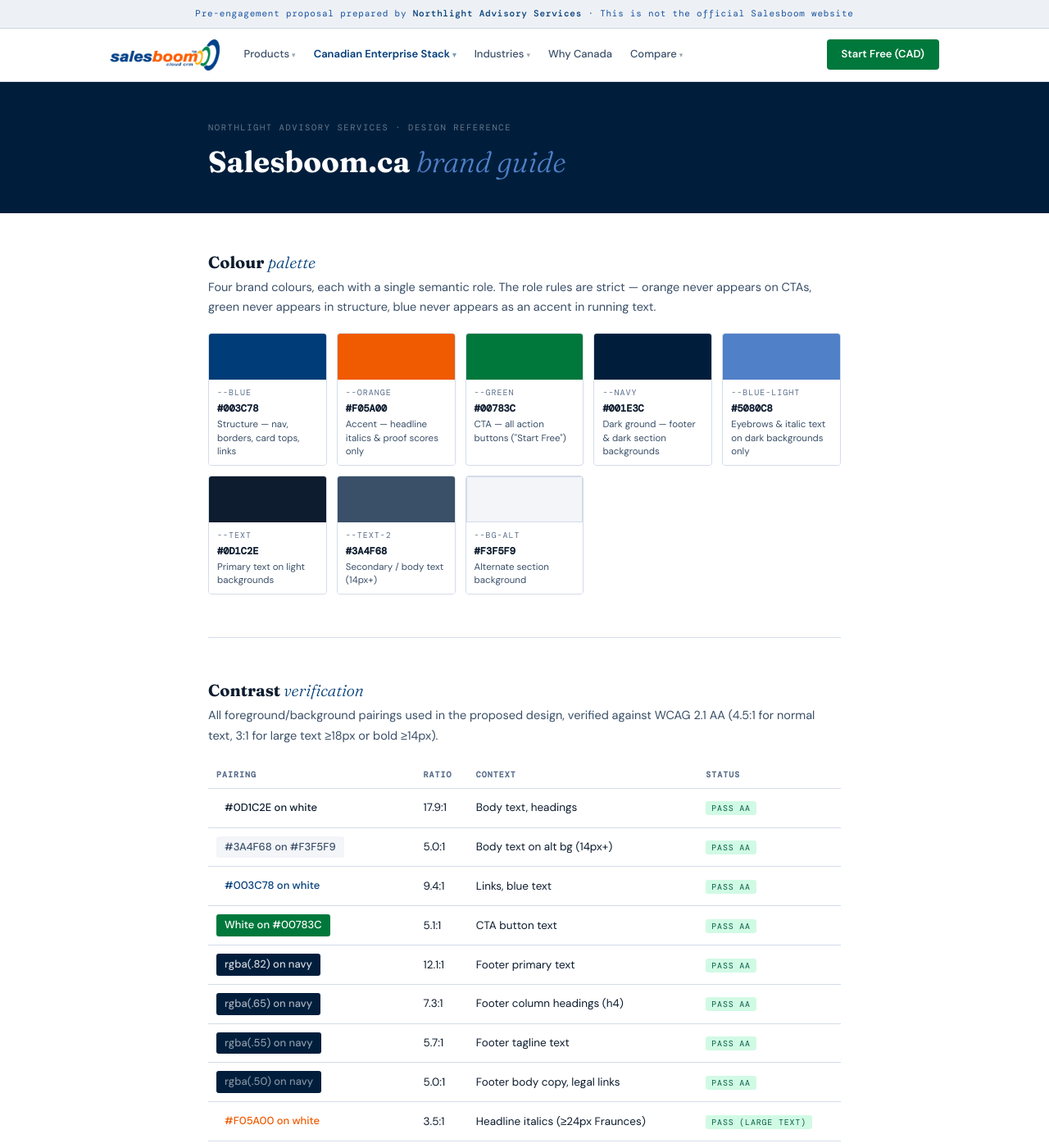
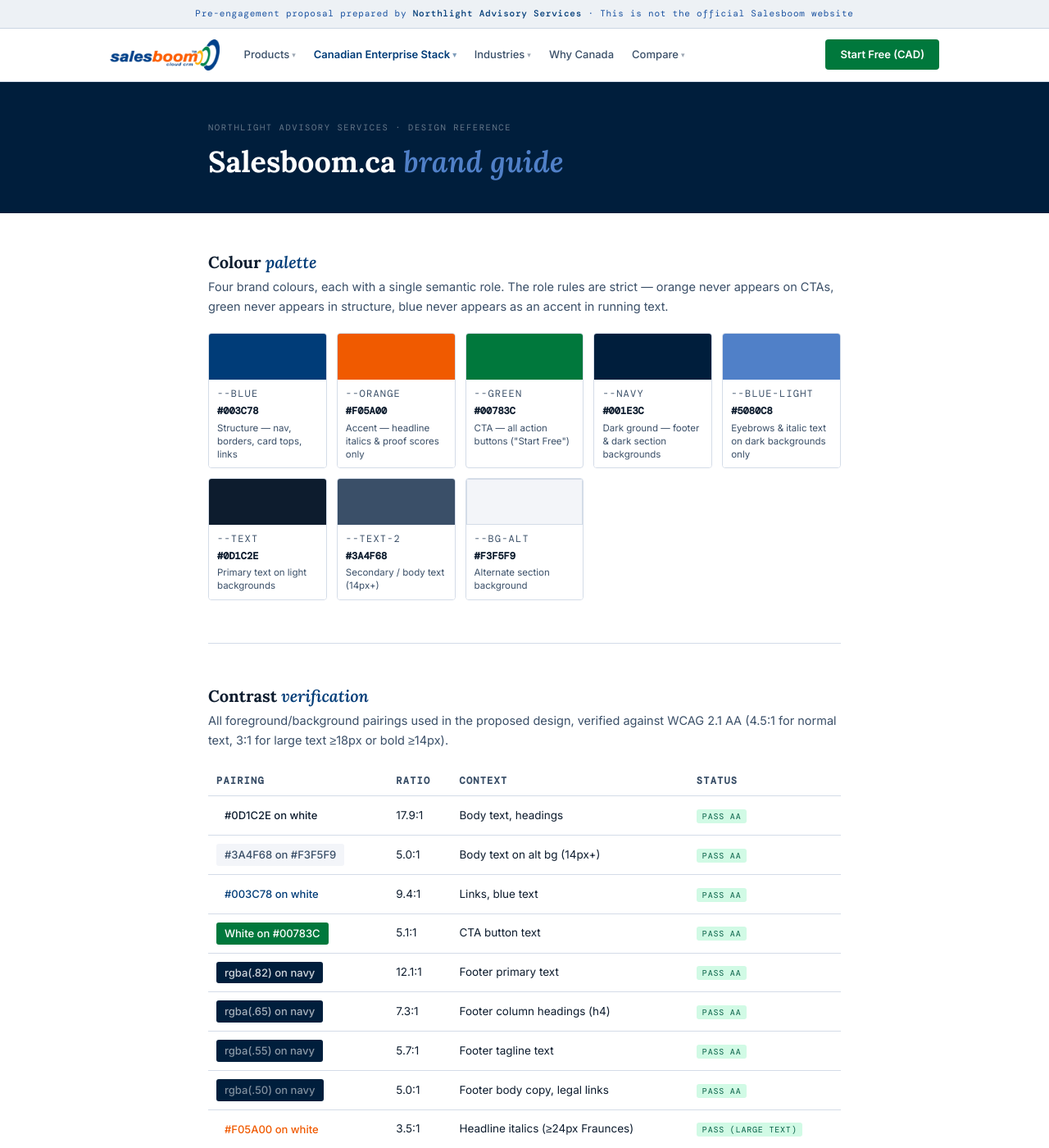
Before and after one commit to elizabethlemoine33-commits/salesboom-ca, a Jekyll site: the page built from brand-guide.html, in a window 1280 px wide and 1400 px high. Shown: the whole window at 82% size. Built offline with Jekyll 4.4.1, drawn with Linux system fonts in a browser that asks for light colours; some of the changed text lies outside the part shown.

Commit message:
Fonts, accessibility, GEO punch list, social icons, compliance text
- Switch fonts site-wide: Fraunces/DM Sans → Lora/Inter (default.html, index.html, geo-after.html, brand-guide.html)
- Social footer: replace text boxes with inline SVG icons (LinkedIn, YouTube, X)
- Footer compliance text: font-size 9.5px → 12px, opacity .32 → .55 (contrast ~5:1, WCAG AA pass)
- Brand guide: all labels/table headers bumped to 12px minimum; "Fails AA" row removed and replaced with warning callout
- GEO punch list items 2+3 complete: SoftwareApplication @graph schema added to index.html front matter; definition paragraph added to hero
- geo-after.html: score updated 84 → 87, punch list reflects completed items, delta shows 89+ after OG image

Co-Authored-By: Claude Sonnet 4.6 <noreply@anthropic.com>

```diff
--- a/_layouts/default.html
+++ b/_layouts/default.html
@@ -23,7 +23,7 @@
 
   <link rel="preconnect" href="https://fonts.googleapis.com">
   <link rel="preconnect" href="https://fonts.gstatic.com" crossorigin>
-  <link href="https://fonts.googleapis.com/css2?family=Fraunces:ital,opsz,wght@0,9..144,300;0,9..144,600;0,9..144,700;1,9..144,300;1,9..144,600&family=DM+Sans:wght@400;500;600&family=DM+Mono:wght@400;500&display=swap" rel="stylesheet">
+  <link href="https://fonts.googleapis.com/css2?family=Lora:ital,wght@0,600;0,700;1,400;1,600&family=Inter:wght@400;500;600&family=DM+Mono:wght@400;500&display=swap" rel="stylesheet">
 
   <style>
   /*
@@ -65,7 +65,7 @@
 
   *, *::before, *::after { box-sizing: border-box; margin: 0; padding: 0; }
   html { font-size: 16px; scroll-behavior: smooth; }
-  body { font-family: 'DM Sans', Helvetica, sans-serif; background: var(--bg); color: var(--text); line-height: 1.6; }
+  body { font-family: 'Inter', Helvetica, sans-serif; background: var(--bg); color: var(--text); line-height: 1.6; }
   a { color: var(--blue); text-decoration: none; }
   a:hover { text-decoration: underline; }
   img { max-width: 100%; display: block; }
@@ -90,12 +90,12 @@
   /* Buttons */
   .btn-green {
     display: inline-block; background: var(--green); color: #fff !important;
-    font-weight: 600; font-size: 14.5px; padding: 12px 26px;
+    font-family: 'Inter', sans-serif; font-weight: 600; font-size: 14.5px; padding: 12px 26px;
     border-radius: 4px; transition: background .16s; white-space: nowrap; text-decoration: none !important;
   }
   .btn-green:hover { background: var(--green-hover); }
   .btn-outline-blue {
-    display: inline-block; color: var(--blue) !important; font-size: 14px; font-weight: 600;
+    display: inline-block; color: var(--blue) !important; font-family: 'Inter', sans-serif; font-size: 14px; font-weight: 600;
     padding: 11px 22px; border: 1.5px solid var(--blue); border-radius: 4px;
     transition: all .16s; white-space: nowrap; text-decoration: none !important;
   }
@@ -158,7 +158,7 @@
   .dropdown a:hover, .dd-col a:hover { background: rgba(0,60,120,.05); color: var(--blue); }
 
   .header-cta {
-    flex-shrink: 0; font-size: 13px; font-weight: 600;
+    flex-shrink: 0; font-family: 'Inter', sans-serif; font-size: 13px; font-weight: 600;
     background: var(--green); color: #fff !important;
     padding: 8px 18px; border-radius: 4px; text-decoration: none !important;
     transition: background .14s; white-space: nowrap;
@@ -174,13 +174,14 @@
   .f-logo-img { height: 32px; width: auto; margin-bottom: 12px; filter: brightness(0) invert(1); opacity: .85; }
   .f-tagline { font-family: 'DM Mono', monospace; font-size: 11px; letter-spacing: .09em; text-transform: uppercase; color: rgba(255,255,255,.55); margin-bottom: 12px; }
   .f-desc  { font-size: 12.5px; color: rgba(255,255,255,.68); line-height: 1.6; margin-bottom: 16px; }
-  .f-socials { display: flex; gap: 7px; }
+  .f-socials { display: flex; gap: 8px; }
   .f-social {
-    font-family: 'DM Mono', monospace; font-size: 11px; letter-spacing: .07em; text-transform: uppercase;
-    padding: 5px 10px; border: 1px solid rgba(255,255,255,.22); border-radius: 3px;
+    width: 34px; height: 34px; border: 1px solid rgba(255,255,255,.22); border-radius: 4px;
     color: rgba(255,255,255,.72); transition: all .14s; text-decoration: none !important;
+    display: flex; align-items: center; justify-content: center;
   }
-  .f-social:hover { color: #fff; border-color: rgba(255,255,255,.50); }
+  .f-social:hover { color: #fff; border-color: rgba(255,255,255,.55); background: rgba(255,255,255,.06); }
+  .f-social svg { width: 16px; height: 16px; fill: currentColor; }
   .f-col h4 {
     font-family: 'DM Mono', monospace; font-size: 11px; font-weight: 600; letter-spacing: .1em;
     text-transform: uppercase; color: rgba(255,255,255,.65); margin-bottom: 14px;
@@ -194,13 +195,13 @@
     align-items: center; justify-content: space-between;
   }
   .f-legal-links { display: flex; gap: 16px; flex-wrap: wrap; }
-  .f-legal-links a { font-size: 11px; color: rgba(255,255,255,.55); transition: color .14s; }
+  .f-legal-links a { font-size: 12px; color: rgba(255,255,255,.60); transition: color .14s; }
   .f-legal-links a:hover { color: rgba(255,255,255,.88); }
-  .f-copy { font-size: 11px; color: rgba(255,255,255,.50); }
+  .f-copy { font-size: 12px; color: rgba(255,255,255,.55); }
   .f-compliance {
-    font-family: 'DM Mono', monospace; font-size: 9.5px; color: rgba(255,255,255,.32);
+    font-family: 'DM Mono', monospace; font-size: 12px; color: rgba(255,255,255,.55);
     letter-spacing: .04em; width: 100%; padding-top: 10px;
-    border-top: 1px solid rgba(255,255,255,.06); margin-top: 4px;
+    border-top: 1px solid rgba(255,255,255,.12); margin-top: 4px;
   }
 
   /* Responsive */
@@ -307,9 +308,15 @@
       <div class="f-tagline">Canada's CRM since 2003</div>
       <p class="f-desc">Halifax, Nova Scotia. Canada's first Cloud CRM vendor. 23 years of enterprise software, built and hosted on Canadian soil.</p>
       <div class="f-socials">
-        <a href="#" class="f-social">LinkedIn</a>
-        <a href="#" class="f-social">YouTube</a>
-        <a href="#" class="f-social">X / Twitter</a>
+        <a href="#" class="f-social" aria-label="Salesboom on LinkedIn">
+          <svg viewBox="0 0 24 24" aria-hidden="true"><path d="M20.447 20.452h-3.554v-5.569c0-1.328-.027-3.037-1.852-3.037-1.853 0-2.136 1.445-2.136 2.939v5.667H9.351V9h3.414v1.561h.046c.477-.9 1.637-1.85 3.37-1.85 3.601 0 4.267 2.37 4.267 5.455v6.286zM5.337 7.433a2.062 2.062 0 01-2.063-2.065 2.064 2.064 0 112.063 2.065zm1.782 13.019H3.555V9h3.564v11.452zM22.225 0H1.771C.792 0 0 .774 0 1.729v20.542C0 23.227.792 24 1.771 24h20.451C23.2 24 24 23.227 24 22.271V1.729C24 .774 23.2 0 22.222 0h.003z"/></svg>
+        </a>
+        <a href="#" class="f-social" aria-label="Salesboom on YouTube">
+          <svg viewBox="0 0 24 24" aria-hidden="true"><path d="M23.498 6.186a3.016 3.016 0 00-2.122-2.136C19.505 3.545 12 3.545 12 3.545s-7.505 0-9.377.505A3.017 3.017 0 00.502 6.186C0 8.07 0 12 0 12s0 3.93.502 5.814a3.016 3.016 0 002.122 2.136c1.871.505 9.376.505 9.376.505s7.505 0 9.377-.505a3.015 3.015 0 002.122-2.136C24 15.93 24 12 24 12s0-3.93-.502-5.814zM9.545 15.568V8.432L15.818 12l-6.273 3.568z"/></svg>
+        </a>
+        <a href="#" class="f-social" aria-label="Salesboom on X / Twitter">
+          <svg viewBox="0 0 24 24" aria-hidden="true"><path d="M18.244 2.25h3.308l-7.227 8.26 8.502 11.24H16.17l-5.214-6.817L4.99 21.75H1.68l7.73-8.835L1.254 2.25H8.08l4.713 6.231zm-1.161 17.52h1.833L7.084 4.126H5.117z"/></svg>
+        </a>
       </div>
     </div>
     <div class="f-col">
--- a/brand-guide.html
+++ b/brand-guide.html
@@ -10,14 +10,14 @@ permalink: /brand-guide/
 .bg-hero { background: var(--navy); padding: 48px 0 40px; }
 .bg-hero .container { max-width: 820px; }
 .bg-eyebrow { font-family: 'DM Mono', monospace; font-size: 10.5px; letter-spacing: .15em; text-transform: uppercase; color: rgba(255,255,255,.40); margin-bottom: 12px; }
-.bg-hero h1 { font-family: 'Fraunces', serif; font-size: clamp(24px, 3.5vw, 36px); font-weight: 700; color: #fff; line-height: 1.2; text-wrap: balance; }
-.bg-hero h1 em { font-style: italic; font-weight: 300; color: #5080C8; }
+.bg-hero h1 { font-family: 'Lora', serif; font-size: clamp(24px, 3.5vw, 36px); font-weight: 700; color: #fff; line-height: 1.2; text-wrap: balance; }
+.bg-hero h1 em { font-style: italic; font-weight: 600; color: #5080C8; }
 
 .bg-body { max-width: 820px; margin: 0 auto; padding: 48px 24px 72px; }
 
 .bg-section { margin-bottom: 52px; }
-.bg-section h2 { font-family: 'Fraunces', serif; font-size: 20px; font-weight: 700; color: var(--text); margin-bottom: 6px; line-height: 1.2; }
-.bg-section h2 em { font-style: italic; font-weight: 300; color: var(--blue); }
+.bg-section h2 { font-family: 'Lora', serif; font-size: 20px; font-weight: 700; color: var(--text); margin-bottom: 6px; line-height: 1.2; }
+.bg-section h2 em { font-style: italic; font-weight: 600; color: var(--blue); }
 .bg-section > p { font-size: 14.5px; color: var(--text-2); line-height: 1.68; margin-bottom: 20px; }
 .section-rule { border: none; border-top: 1px solid var(--border); margin: 52px 0 0; }
 
@@ -26,13 +26,13 @@ permalink: /brand-guide/
 .swatch { border-radius: 4px; overflow: hidden; border: 1px solid var(--border); }
 .swatch-chip { height: 56px; }
 .swatch-info { padding: 8px 10px; background: var(--card); }
-.swatch-name { font-family: 'DM Mono', monospace; font-size: 10px; letter-spacing: .1em; text-transform: uppercase; color: var(--muted); margin-bottom: 2px; }
+.swatch-name { font-family: 'DM Mono', monospace; font-size: 12px; letter-spacing: .1em; text-transform: uppercase; color: var(--text-2); margin-bottom: 2px; }
 .swatch-hex  { font-family: 'DM Mono', monospace; font-size: 12px; font-weight: 600; color: var(--text); margin-bottom: 2px; }
 .swatch-role { font-size: 11.5px; color: var(--text-2); line-height: 1.4; }
 
 /* ─── Contrast table ─────────────────────────────────────── */
 .contrast-table { width: 100%; border-collapse: collapse; font-size: 13.5px; margin-top: 16px; }
-.contrast-table th { text-align: left; padding: 8px 10px; font-family: 'DM Mono', monospace; font-size: 10px; letter-spacing: .1em; text-transform: uppercase; color: var(--muted); border-bottom: 1px solid var(--border); }
+.contrast-table th { text-align: left; padding: 8px 10px; font-family: 'DM Mono', monospace; font-size: 12px; letter-spacing: .1em; text-transform: uppercase; color: var(--text-2); border-bottom: 1px solid var(--border); }
 .contrast-table td { padding: 10px 10px; vertical-align: middle; border-bottom: 1px solid var(--border); }
 .contrast-table tr:last-child td { border-bottom: none; }
 .ct-sample { display: inline-block; padding: 3px 10px; border-radius: 3px; font-size: 13px; font-weight: 500; }
@@ -51,25 +51,25 @@ permalink: /brand-guide/
 .type-row:last-child { border-bottom: none; }
 .type-specimen { color: var(--text); }
 .type-meta { display: flex; flex-direction: column; align-items: flex-end; gap: 2px; flex-shrink: 0; }
-.type-label { font-family: 'DM Mono', monospace; font-size: 9.5px; letter-spacing: .1em; text-transform: uppercase; color: var(--muted); white-space: nowrap; }
+.type-label { font-family: 'DM Mono', monospace; font-size: 12px; letter-spacing: .08em; text-transform: uppercase; color: var(--text-2); white-space: nowrap; }
 .type-badge { align-self: flex-end; }
 
 /* ─── Component specimens ─────────────────────────────────────── */
 .component-grid { display: flex; flex-direction: column; gap: 16px; margin-top: 16px; }
 .component-row { background: var(--card); border: 1px solid var(--border); border-radius: 4px; padding: 20px 24px; }
-.component-label { font-family: 'DM Mono', monospace; font-size: 9.5px; letter-spacing: .12em; text-transform: uppercase; color: var(--muted); margin-bottom: 14px; }
+.component-label { font-family: 'DM Mono', monospace; font-size: 12px; letter-spacing: .1em; text-transform: uppercase; color: var(--text-2); margin-bottom: 14px; }
 
 /* live button examples */
-.btn-primary { background: #00783C; color: #fff; padding: 10px 20px; border-radius: 3px; border: none; font-family: 'DM Sans', sans-serif; font-size: 14px; font-weight: 600; cursor: default; letter-spacing: .01em; }
-.btn-outline  { background: transparent; color: #003C78; border: 1.5px solid #003C78; padding: 10px 20px; border-radius: 3px; font-family: 'DM Sans', sans-serif; font-size: 14px; font-weight: 600; cursor: default; letter-spacing: .01em; display: inline-block; }
-.btn-ghost    { background: transparent; color: rgba(255,255,255,.82); border: 1.5px solid rgba(255,255,255,.30); padding: 10px 20px; border-radius: 3px; font-family: 'DM Sans', sans-serif; font-size: 14px; font-weight: 600; cursor: default; letter-spacing: .01em; display: inline-block; }
+.btn-primary { background: #00783C; color: #fff; padding: 10px 20px; border-radius: 3px; border: none; font-family: 'Inter', sans-serif; font-size: 14px; font-weight: 600; cursor: default; letter-spacing: .01em; }
+.btn-outline  { background: transparent; color: #003C78; border: 1.5px solid #003C78; padding: 10px 20px; border-radius: 3px; font-family: 'Inter', sans-serif; font-size: 14px; font-weight: 600; cursor: default; letter-spacing: .01em; display: inline-block; }
+.btn-ghost    { background: transparent; color: rgba(255,255,255,.82); border: 1.5px solid rgba(255,255,255,.30); padding: 10px 20px; border-radius: 3px; font-family: 'Inter', sans-serif; font-size: 14px; font-weight: 600; cursor: default; letter-spacing: .01em; display: inline-block; }
 .btn-row { display: flex; flex-wrap: wrap; gap: 10px; align-items: center; }
 .btn-row-dark { display: flex; flex-wrap: wrap; gap: 10px; align-items: center; background: #001E3C; padding: 16px; border-radius: 3px; margin-top: 10px; }
 
 /* card accent */
 .demo-card { border: 1px solid #D4DCE8; border-top: 3px solid #003C78; border-radius: 4px; padding: 18px 20px; max-width: 280px; background: #fff; }
-.demo-card-tag { font-family: 'DM Mono', monospace; font-size: 10px; letter-spacing: .1em; text-transform: uppercase; color: #5A6E8A; margin-bottom: 8px; }
-.demo-card-title { font-family: 'Fraunces', serif; font-size: 16px; font-weight: 600; color: #0D1C2E; margin-bottom: 6px; line-height: 1.3; }
+.demo-card-tag { font-family: 'DM Mono', monospace; font-size: 12px; letter-spacing: .1em; text-transform: uppercase; color: #3A4F68; margin-bottom: 8px; }
+.demo-card-title { font-family: 'Lora', serif; font-size: 16px; font-weight: 600; color: #0D1C2E; margin-bottom: 6px; line-height: 1.3; }
 .demo-card-body { font-size: 13px; color: #3A4F68; line-height: 1.5; }
 
 /* pill labels */
@@ -81,7 +81,7 @@ permalink: /brand-guide/
 
 /* ─── .com vs .ca comparison ─────────────────────────────────── */
 .compare { width: 100%; border-collapse: collapse; font-size: 13.5px; margin-top: 16px; }
-.compare thead th { text-align: left; padding: 10px 14px; background: var(--bg-alt); font-family: 'DM Mono', monospace; font-size: 10px; letter-spacing: .1em; text-transform: uppercase; color: var(--muted); border-bottom: 2px solid var(--border); }
+.compare thead th { text-align: left; padding: 10px 14px; background: var(--bg-alt); font-family: 'DM Mono', monospace; font-size: 12px; letter-spacing: .1em; text-transform: uppercase; color: var(--text-2); border-bottom: 2px solid var(--border); }
 .compare thead th:first-child { width: 24%; }
 .compare tbody td { padding: 11px 14px; vertical-align: top; border-bottom: 1px solid var(--border); line-height: 1.55; color: var(--text-2); }
 .compare tbody td:first-child { font-weight: 600; color: var(--text); font-size: 13px; }
@@ -250,15 +250,9 @@ permalink: /brand-guide/
           <td>Headline italics (≥24px Fraunces)</td>
           <td><span class="badge-pass">Pass (large text)</span></td>
         </tr>
-        <tr>
-          <td><span class="ct-sample" style="background:#F3F5F9;color:#5A6E8A;">#5A6E8A on #F3F5F9 (13px)</span></td>
-          <td>3.6:1</td>
-          <td>Small muted labels — <strong>avoid at 13px</strong></td>
-          <td><span class="badge-fail">Fails AA (normal)</span></td>
-        </tr>
       </tbody>
     </table>
-    <p style="margin-top:12px;font-size:13px;"><strong>Rule:</strong> Never use <code style="font-size:12px;">--muted (#5A6E8A)</code> for text below 18px on <code style="font-size:12px;">--bg-alt</code>. Use <code style="font-size:12px;">--text-2</code> instead.</p>
+    <p style="margin-top:12px;font-size:13px;background:rgba(217,119,6,.08);border:1px solid rgba(217,119,6,.25);border-left:3px solid #D97706;padding:10px 14px;border-radius:0 4px 4px 0;"><strong>Do not use:</strong> <code style="font-size:12px;">--muted (#5A6E8A)</code> for body text on <code style="font-size:12px;">--bg-alt (#F3F5F9)</code>. The contrast is 3.6:1 — fails WCAG AA for normal text. Use <code style="font-size:12px;">--text-2 (#3A4F68)</code> instead, which passes at 5.0:1.</p>
   </div>
 
   <hr class="section-rule">
@@ -269,39 +263,39 @@ permalink: /brand-guide/
     <p>Three typefaces with strict role assignments. Every size in the scale passes WCAG 2.1 AA on both white and <code style="font-size:12px;">#F3F5F9</code> backgrounds.</p>
     <div class="type-stack">
       <div class="type-row">
-        <div class="type-specimen" style="font-family:'Fraunces',serif;font-size:40px;font-weight:700;line-height:1.1;color:#0D1C2E;">Hero headline</div>
-        <div class="type-meta"><span class="type-label">Fraunces 700 · 40px · h1</span><span class="type-badge badge-pass">Pass AA</span></div>
+        <div class="type-specimen" style="font-family:'Lora',serif;font-size:40px;font-weight:700;line-height:1.1;color:#0D1C2E;">Hero headline</div>
+        <div class="type-meta"><span class="type-label">Lora 700 · 40px · h1</span><span class="type-badge badge-pass">Pass AA</span></div>
       </div>
       <div class="type-row">
-        <div class="type-specimen" style="font-family:'Fraunces',serif;font-size:40px;font-weight:300;font-style:italic;line-height:1.1;color:#F05A00;">italic accent</div>
-        <div class="type-meta"><span class="type-label">Fraunces 300i · 40px · orange</span><span class="type-badge badge-pass">Pass (large)</span></div>
+        <div class="type-specimen" style="font-family:'Lora',serif;font-size:40px;font-weight:600;font-style:italic;line-height:1.1;color:#F05A00;">italic accent</div>
+        <div class="type-meta"><span class="type-label">Lora 600i · 40px · orange</span><span class="type-badge badge-pass">Pass (large)</span></div>
       </div>
       <div class="type-row">
-        <div class="type-specimen" style="font-family:'Fraunces',serif;font-size:28px;font-weight:700;color:#0D1C2E;">Section heading</div>
-        <div class="type-meta"><span class="type-label">Fraunces 700 · 28px · h2</span><span class="type-badge badge-pass">Pass AA</span></div>
+        <div class="type-specimen" style="font-family:'Lora',serif;font-size:28px;font-weight:700;color:#0D1C2E;">Section heading</div>
+        <div class="type-meta"><span class="type-label">Lora 700 · 28px · h2</span><span class="type-badge badge-pass">Pass AA</span></div>
       </div>
       <div class="type-row">
-        <div class="type-specimen" style="font-family:'Fraunces',serif;font-size:20px;font-weight:600;color:#0D1C2E;">Card heading / sub-section</div>
-        <div class="type-meta"><span class="type-label">Fraunces 600 · 20px · h3</span><span class="type-badge badge-pass">Pass AA</span></div>
+        <div class="type-specimen" style="font-family:'Lora',serif;font-size:20px;font-weight:600;color:#0D1C2E;">Card heading / sub-section</div>
+        <div class="type-meta"><span class="type-label">Lora 600 · 20px · h3</span><span class="type-badge badge-pass">Pass AA</span></div>
       </div>
       <div class="type-row">
-        <div class="type-specimen" style="font-family:'DM Sans',sans-serif;font-size:16px;color:#3A4F68;line-height:1.7;">Body copy — DM Sans, comfortable line length, readable at screen distance. Data sovereignty and CRM compliance for Canadian enterprise.</div>
-        <div class="type-meta"><span class="type-label">DM Sans 400 · 16px · body</span><span class="type-badge badge-pass">Pass AA</span></div>
+        <div class="type-specimen" style="font-family:'Inter',sans-serif;font-size:16px;color:#3A4F68;line-height:1.7;">Body copy — Inter, comfortable line length, readable at screen distance. Data sovereignty and CRM compliance for Canadian enterprise.</div>
+        <div class="type-meta"><span class="type-label">Inter 400 · 16px · body</span><span class="type-badge badge-pass">Pass AA</span></div>
       </div>
       <div class="type-row">
-        <div class="type-specimen" style="font-family:'DM Sans',sans-serif;font-size:14px;color:#3A4F68;line-height:1.65;">Secondary body / card copy — slightly smaller but still passes at this weight and colour.</div>
-        <div class="type-meta"><span class="type-label">DM Sans 400 · 14px · card body</span><span class="type-badge badge-pass">Pass AA</span></div>
+        <div class="type-specimen" style="font-family:'Inter',sans-serif;font-size:14px;color:#3A4F68;line-height:1.65;">Secondary body / card copy — slightly smaller but still passes at this weight and colour.</div>
+        <div class="type-meta"><span class="type-label">Inter 400 · 14px · card body</span><span class="type-badge badge-pass">Pass AA</span></div>
       </div>
       <div class="type-row">
-        <div class="type-specimen" style="font-family:'DM Mono',monospace;font-size:11px;letter-spacing:.14em;text-transform:uppercase;color:#5A6E8A;font-weight:500;">SECTION EYEBROW · DM MONO</div>
-        <div class="type-meta"><span class="type-label">DM Mono 500 · 11px · label</span><span class="type-badge badge-warn">Min size — use 11px+</span></div>
+        <div class="type-specimen" style="font-family:'DM Mono',monospace;font-size:12px;letter-spacing:.14em;text-transform:uppercase;color:#3A4F68;font-weight:500;">SECTION EYEBROW · DM MONO</div>
+        <div class="type-meta"><span class="type-label">DM Mono 500 · 12px · label</span><span class="type-badge badge-pass">Pass AA</span></div>
       </div>
       <div class="type-row">
         <div class="type-specimen" style="font-family:'DM Mono',monospace;font-size:12px;letter-spacing:.1em;text-transform:uppercase;color:#003C78;font-weight:600;">METRIC VALUE LABEL</div>
         <div class="type-meta"><span class="type-label">DM Mono 600 · 12px · metric</span><span class="type-badge badge-pass">Pass AA</span></div>
       </div>
     </div>
-    <p style="margin-top:14px;font-size:13.5px;"><strong>Font loading:</strong> Google Fonts — Fraunces (300, 300i, 700), DM Sans (400, 600), DM Mono (400, 500). Preconnect tags required. Never fallback to system-ui for Fraunces — the italic weight is core to the brand.</p>
+    <p style="margin-top:14px;font-size:13.5px;"><strong>Font loading:</strong> Google Fonts — Lora (600, 700, 600i), Inter (400, 500, 600), DM Mono (400, 500). Preconnect tags required. Minimum label size is 12px — never go below this for DM Mono uppercase labels.</p>
   </div>
 
   <hr class="section-rule">
```
Also changed, not shown: geo-after.html (+23 -21 lines), index.html (+27 -12 lines).
